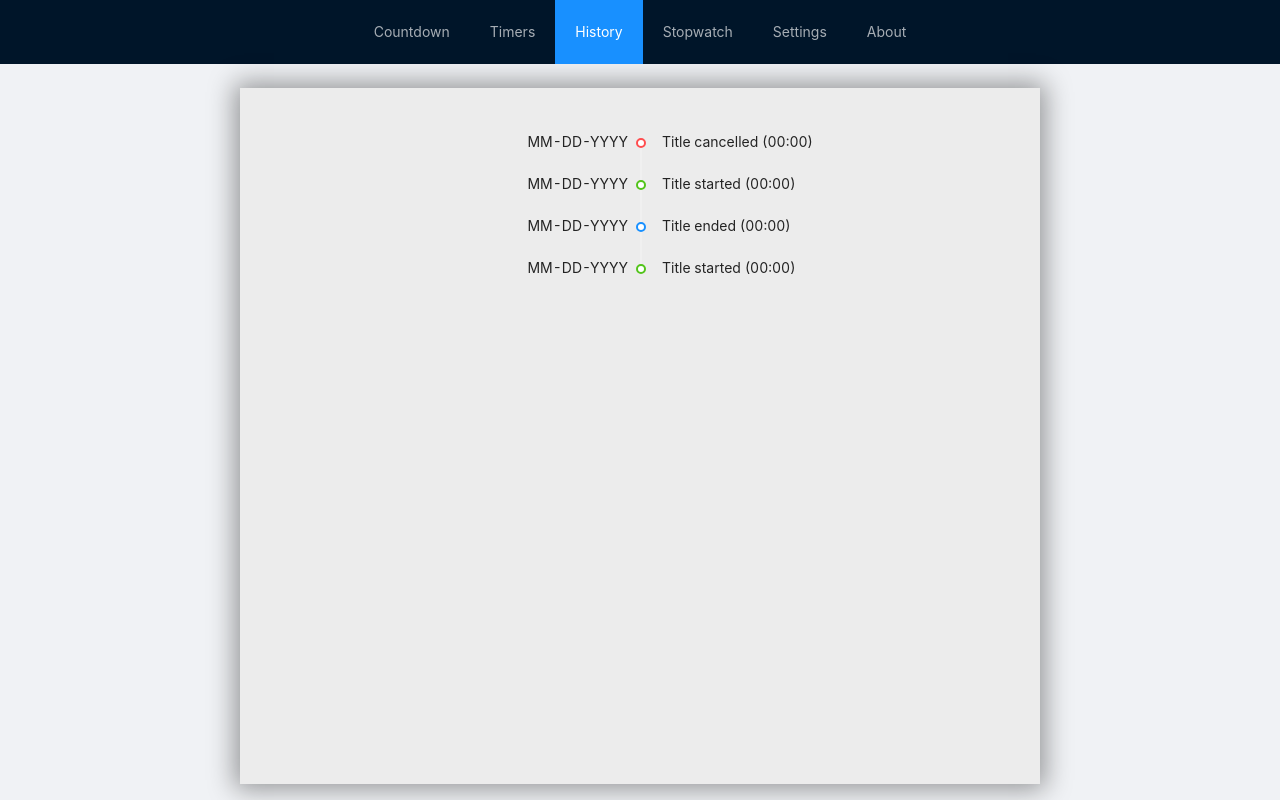
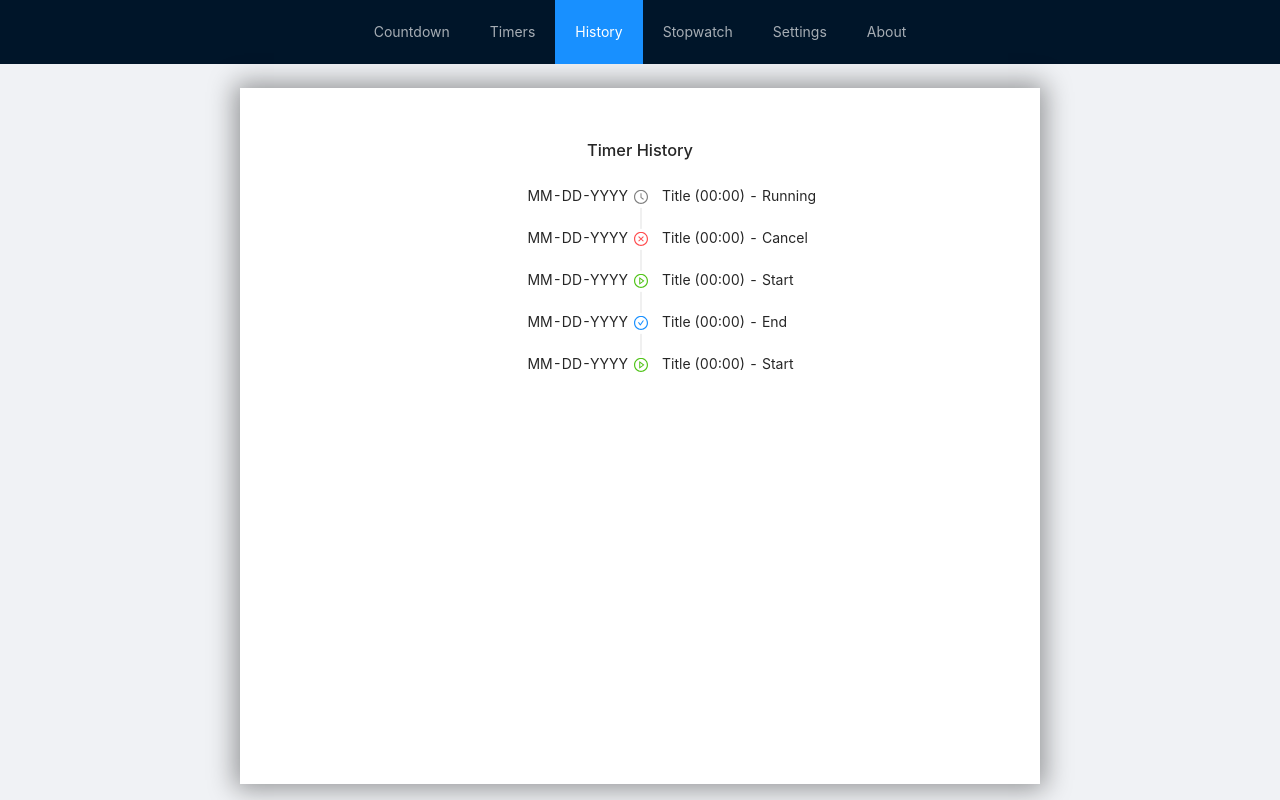
Before and after one commit to JasonDip/timer, a React (Create React App) app: page /history in a window 1280 px wide. Built offline with nearby package versions, Linux system fonts and the light colour scheme.

Commit message:
add icons to history page

```diff
--- a/src/App.css
+++ b/src/App.css
@@ -31,7 +31,8 @@ html {
     -webkit-box-shadow: 0px 0px 25px 5px rgba(0, 0, 0, 0.39);
     -moz-box-shadow: 0px 0px 25px 5px rgba(0, 0, 0, 0.39);
     box-shadow: 0px 0px 25px 5px rgba(0, 0, 0, 0.39);
-    background: #ececec;
+    /* background: #ececec; */
+    background: white;
     max-width: 800px;
 }
 
--- a/src/components/History/History.js
+++ b/src/components/History/History.js
@@ -1,22 +1,54 @@
 import React from "react";
 import { Timeline } from "antd";
+import {
+    CheckCircleOutlined,
+    PlayCircleOutlined,
+    CloseCircleOutlined,
+    ClockCircleOutlined,
+} from "@ant-design/icons";
 import styles from "./History.module.css";
 
 const History = (props) => {
     return (
         <div className={styles.container}>
-            <Timeline reverse mode="left">
-                <Timeline.Item label="MM-DD-YYYY" color="green">
-                    Title started (00:00)
+            <h3 style={{ textAlign: "center", paddingBottom: "20px" }}>
+                Timer History
+            </h3>
+            <Timeline className={styles.slowAnimation} reverse mode="left">
+                <Timeline.Item
+                    label="MM-DD-YYYY"
+                    color="green"
+                    dot={<PlayCircleOutlined />}
+                >
+                    Title (00:00) - Start
                 </Timeline.Item>
-                <Timeline.Item label="MM-DD-YYYY" color="blue">
-                    Title ended (00:00)
+                <Timeline.Item
+                    label="MM-DD-YYYY"
+                    color="blue"
+                    dot={<CheckCircleOutlined />}
+                >
+                    Title (00:00) - End
                 </Timeline.Item>
-                <Timeline.Item label="MM-DD-YYYY" color="green">
-                    Title started (00:00)
+                <Timeline.Item
+                    label="MM-DD-YYYY"
+                    color="green"
+                    dot={<PlayCircleOutlined />}
+                >
+                    Title (00:00) - Start
                 </Timeline.Item>
-                <Timeline.Item label="MM-DD-YYYY" color="red">
-                    Title cancelled (00:00)
+                <Timeline.Item
+                    label="MM-DD-YYYY"
+                    color="red"
+                    dot={<CloseCircleOutlined />}
+                >
+                    Title (00:00) - Cancel
+                </Timeline.Item>
+                <Timeline.Item
+                    label="MM-DD-YYYY"
+                    color="grey"
+                    dot={<ClockCircleOutlined />}
+                >
+                    Title (00:00) - Running
                 </Timeline.Item>
             </Timeline>
         </div>
--- a/src/components/History/History.module.css
+++ b/src/components/History/History.module.css
@@ -3,5 +3,7 @@
     display: flex;
     flex-direction: column;
     overflow: auto;
-    width: 60%;
+    width: 100%;
+    /* min-width: 400px; */
+    /* align-items: center; */
 }
```
